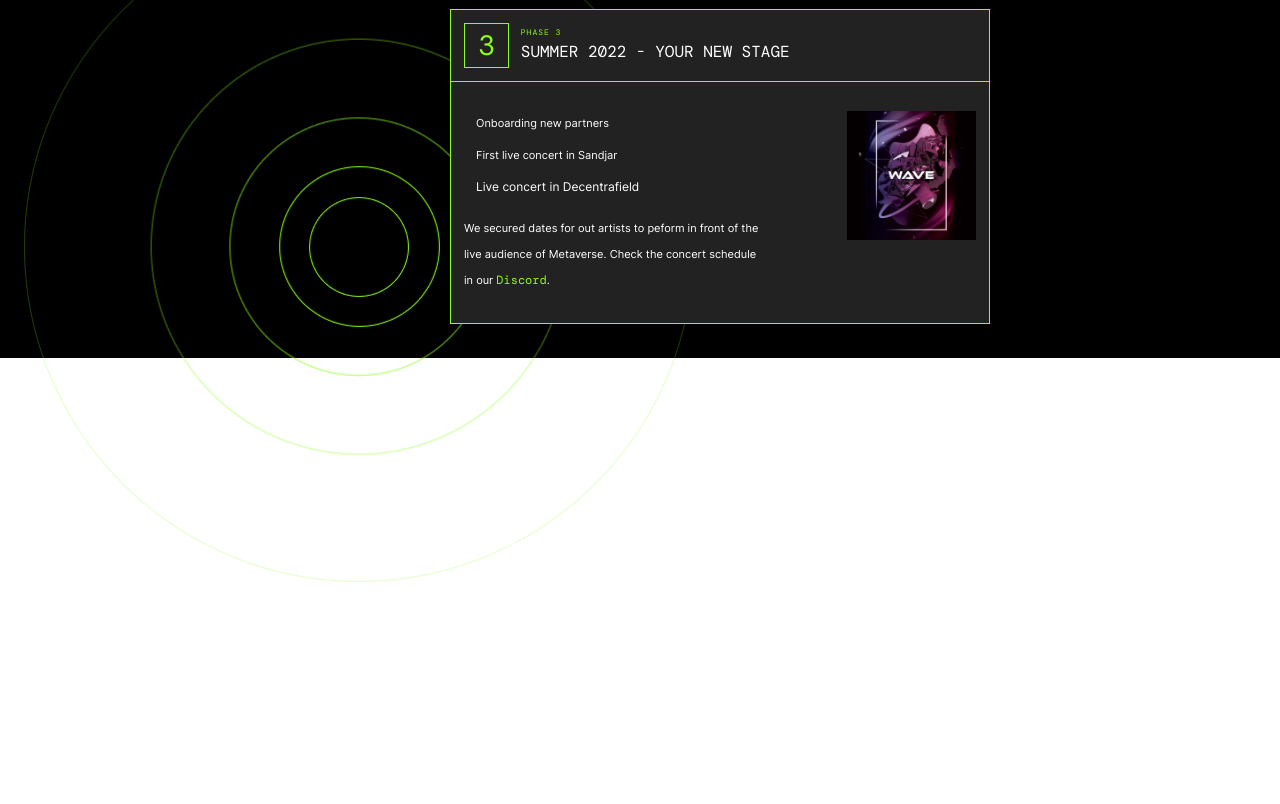
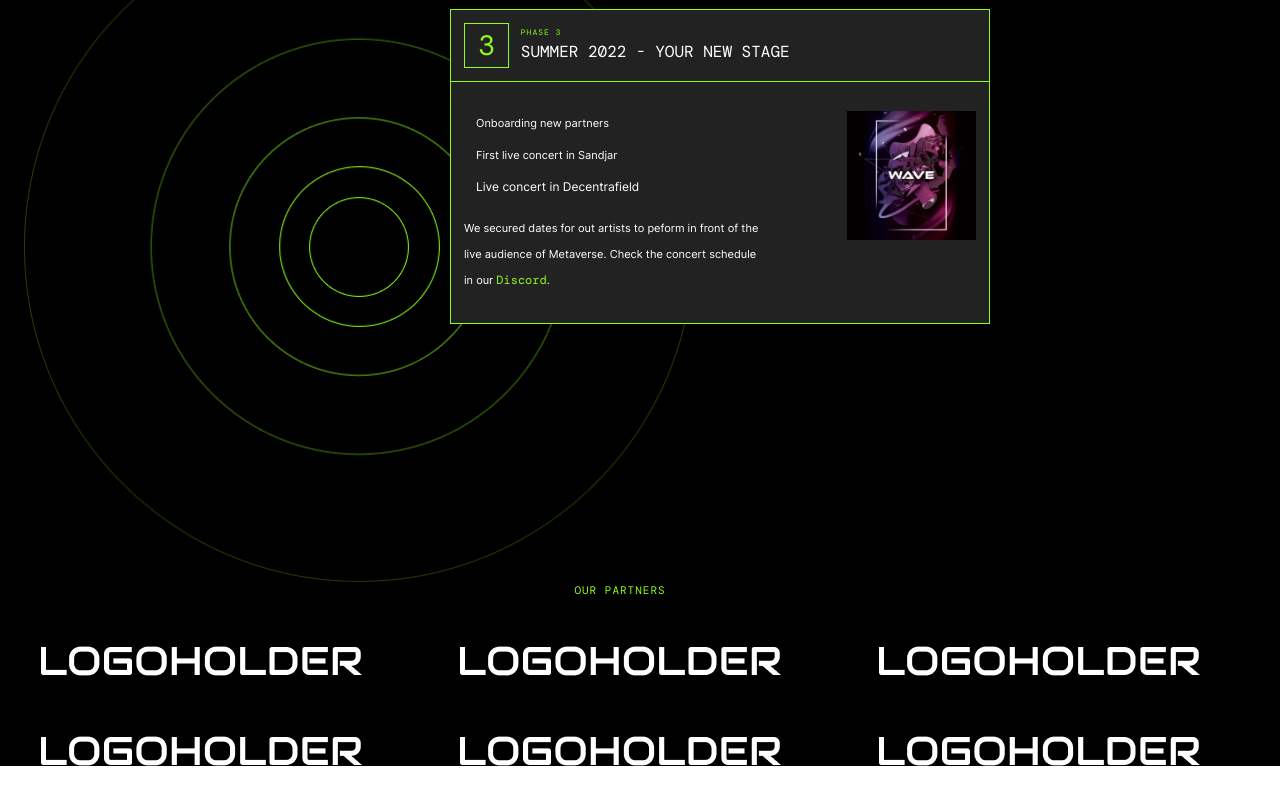
Before and after one commit to nebeltag/Meta, a plain HTML site: page index.html in a window 1280 px wide. Shown: the part 4790-5594 px from the top of the page. Before the commit the page ends 5386 px from the top, so only its background shows below. Drawn offline with Linux system fonts and the light colour scheme.

Commit message:
logoholder complete + questions - html

```diff
--- a/index.html
+++ b/index.html
@@ -234,8 +234,34 @@
             </div>
           </li>
         </ul>
+      </section>
 
+      <section class="partners">
+        <h5 class="partners-header">our partners</h5>
+        <div class="partners-box">
+          <div class="partners-box-top_line">
+            <div class="logoholder"></div>
+            <div class="logoholder"></div>
+            <div class="logoholder"></div>
+          </div>
+          <div class="partners-box-bottom_line">
+            <div class="logoholder"></div>
+            <div class="logoholder"></div>
+            <div class="logoholder"></div>
+          </div>
+        </div>
+      </section>
 
+      <section class="questions">
+        <h2 class="questions-header"></h2>
+        <div class="questions-box">
+          <p class="question"></p>
+          <div class="answer"></div>
+          <p class="question"></p>
+          <div class="answer"></div>
+          <p class="question"></p>
+          <div class="answer"></div>
+        </div>
       </section>
 
 
--- a/style/style.scss
+++ b/style/style.scss
@@ -495,7 +495,7 @@ body {
 .roadmap {
   width: 100%;
   min-height: 1424px;
-  margin: 118px 0 238px 0;
+  margin: 118px 0 226px 0;
   padding: 0 0 42px 0;
   position: relative;
 }
@@ -710,3 +710,48 @@ body {
   background-size: cover;
   margin: 4px 0 41px;
 }
+
+.partners {
+  width: 100%;
+  max-width: 1160px;
+  margin: 0 240px 244px 40px;
+}
+
+.partners-header {
+  width: 100%;
+  font-family: 'DM Mono';
+  font-style: normal;
+  font-weight: 400;
+  font-size: 11px;
+  line-height: 12px;
+  letter-spacing: 1px;
+  text-transform: uppercase;
+  color: #8DFD1B;
+  text-align: center;
+  margin: 0 0 50px 0;
+}
+
+.partners-box {
+  width: 100%;
+  min-height: 120px;
+}
+
+.partners-box-top_line {
+  display: flex;
+  justify-content: space-between;
+  margin: 0 0 60px 0;
+}
+
+.partners-box-bottom_line {
+  display: flex;
+  justify-content: space-between;
+}
+
+.logoholder {
+  width: 100%;
+  max-width: 322px;
+  min-height: 30px;
+  background: url(../img/logoholder.png);
+  background-repeat: no-repeat;
+  background-size: cover;
+}
```
Also changed, not shown: img/logoholder.png (renamed from img/logoholder-img.png), style/style.css, 1 other file.
